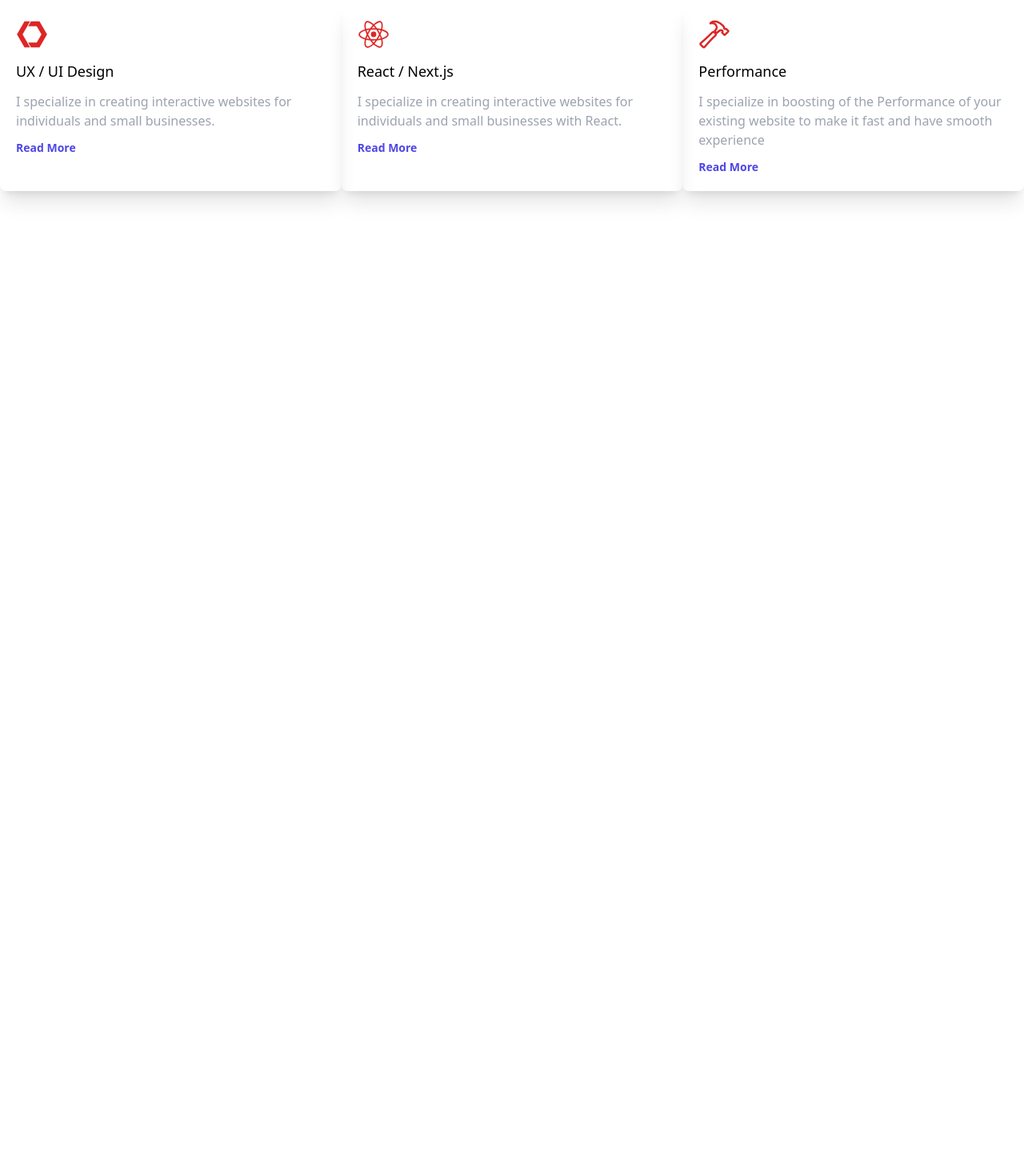
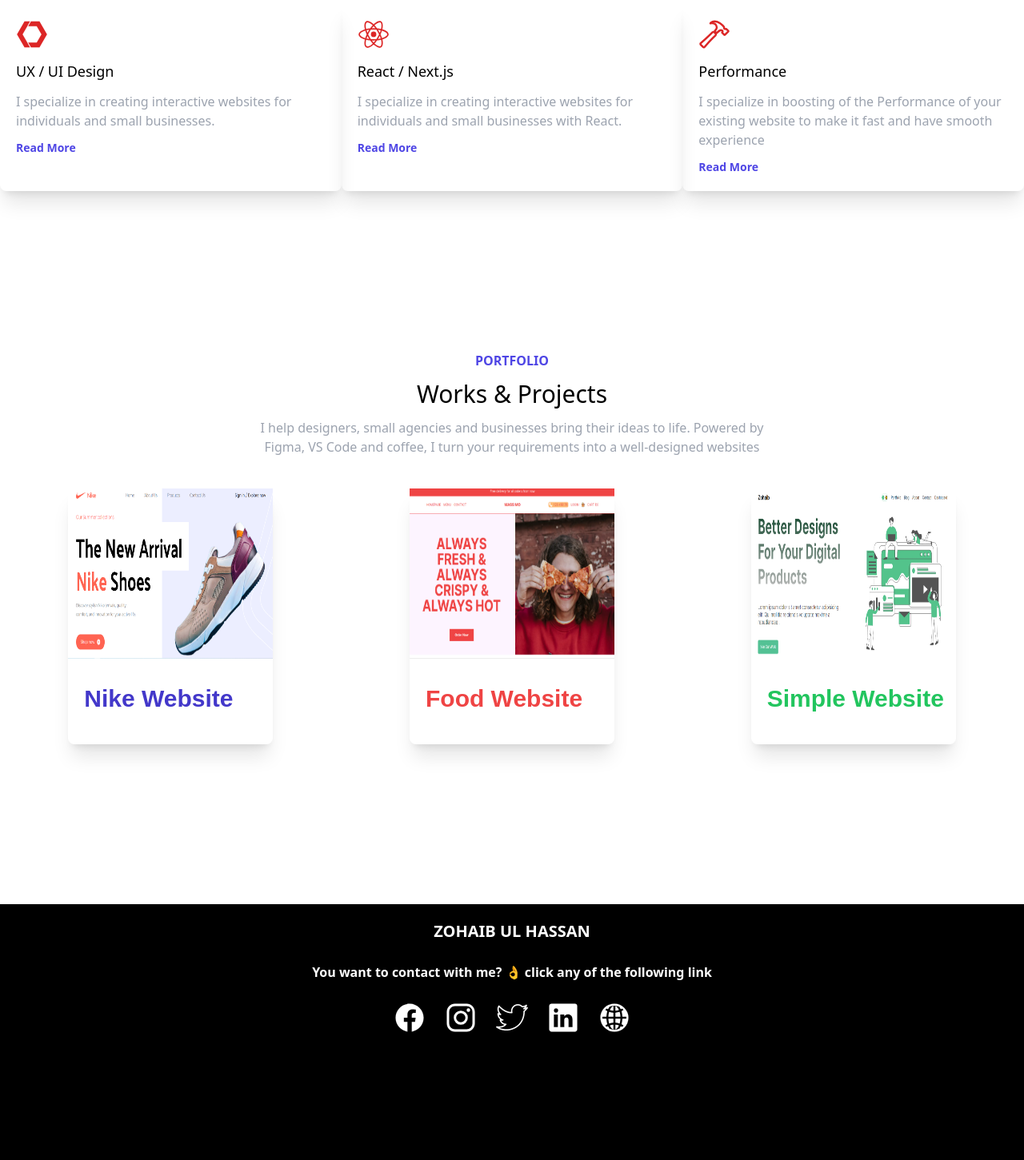
Before and after one commit to zohaibwebdev/portfolio02, a website: page index.html in a window 1280 px wide. Shown: the part 1631-3082 px from the top of the page at 80% size. Before the commit the page ends 1910 px from the top, so only its background shows below. Drawn offline with nearby package versions, Linux system fonts and the light colour scheme.

Commit message:
completed 🎉🎉

```diff
--- a/index.html
+++ b/index.html
@@ -116,6 +116,63 @@
       </div>
     </div>
   </div>
+  <div id="work" class="py-40">
+    <div class="container mx-auto">
+      <!-- top -->
+      <div class="flex flex-col gap-3 items-center">
+        <h1 class="text-indigo-600 font-bold">PORTFOLIO</h1>
+        <h1 class="text-3xl dark:text-white">Works & Projects</h1>
+        <p class="w-1/2 text-center text-gray-400">
+          I help designers, small agencies and businesses bring their ideas to
+          life. Powered by Figma, VS Code and coffee, I turn your requirements
+          into a well-designed websites
+        </p>
+      </div>
+      <!-- bottom -->
+      <div class="p-5 sm:p-0 flex flex-wrap justify-around">
+        <!-- card -->
+        <a href="https://nike-template.vercel.app/" target="_blank"
+          class="w-full md:w-5/12 lg:w-1/5 shadow-xl rounded-lg my-3 md:my-10 m-1 transition-all hover:scale-110 h-80"
+        >
+          <img src="./img/nike.PNG" class="h-2/3" />
+          <h1 class="font-bold text-3xl font-nunito mt-8 ml-5 text-indigo-700">Nike Website</h1>
+        </a>
+
+         <!-- card -->
+         <a href="https://nike-template.vercel.app/" target="_blank"
+         class="w-full md:w-5/12 lg:w-1/5 shadow-xl rounded-lg my-3 md:my-10 m-1 transition-all hover:scale-110 h-80"
+       >
+         <img src="./img/food.PNG" class="h-2/3" />
+         <h1 class="font-semibold text-3xl font-nunito mt-8 ml-5 text-red-500">Food Website</h1>
+       </a>
+
+        <!-- card -->
+        <a href="https://nike-template.vercel.app/" target="_blank"
+        class="w-full md:w-5/12 lg:w-1/5 shadow-xl rounded-lg my-3 md:my-10 m-1 transition-all hover:scale-110 h-80"
+      >
+        <img src="./img/zohaib.PNG" class="h-2/3" />
+        <h1 class="font-semibold text-3xl font-nunito mt-8 ml-5 text-green-500">
+          Simple Website</h1>
+      </a>
+      </div>
+    </div>
+  </div>
+
+  <!-- contact or footer -->
+<section id="contact" class="bg-black px-4 md:px-10 text-white">
+ <div class="w-full h-80 pt-5 flex flex-col gap-6 items-center">
+  <h1 class="text-center font-bold text-xl uppercase text-white">Zohaib Ul Hassan</h1>
+  <p class="leading-relaxed font-semibold">You want to contact with me? 👌 click any of the following link</p>
+  <div class="flex gap-6 justify-around">
+    <a href="https://www.facebook.com/zohaibwebdev" target="_blank" class="h-10 w-10"><ion-icon name="logo-facebook" class="w-full h-full"></ion-icon></a>
+    <a href="https://www.instagram.com/zohaib_webdev/" class="h-10 w-10" target="_blank"><ion-icon name="logo-instagram" class="w-full h-full"></ion-icon></a>
+    <a href="https://twitter.com/zohaibwebdev" target="_blank"  class="h-10 w-10"><img src="./img/twitter.png" alt="" class="w-full h-full"></a>
+    <a href="https://www.linkedin.com/in/zohaibwebdev/" target="_blank"  class="h-10 w-10"><ion-icon name="logo-linkedin" class="h-full w-full"></ion-icon></a>
+    <a href="https://fiverr.com/zohaib_webdev/" target="_blank" class="h-10 w-10"><ion-icon name="globe" class="h-full w-full"></ion-icon></ion-icon></a>
+  </div>
+ </div>
+
+</section>
 
 <!-- magic indicator -->
 
```
Also changed, not shown: css/output.css, img/facebook.png (added), img/food.PNG (added), img/instagram.png (added), img/linkedin.png (added), img/nike.PNG (added), img/twitter.png (added), img/zohaib.PNG (added).
